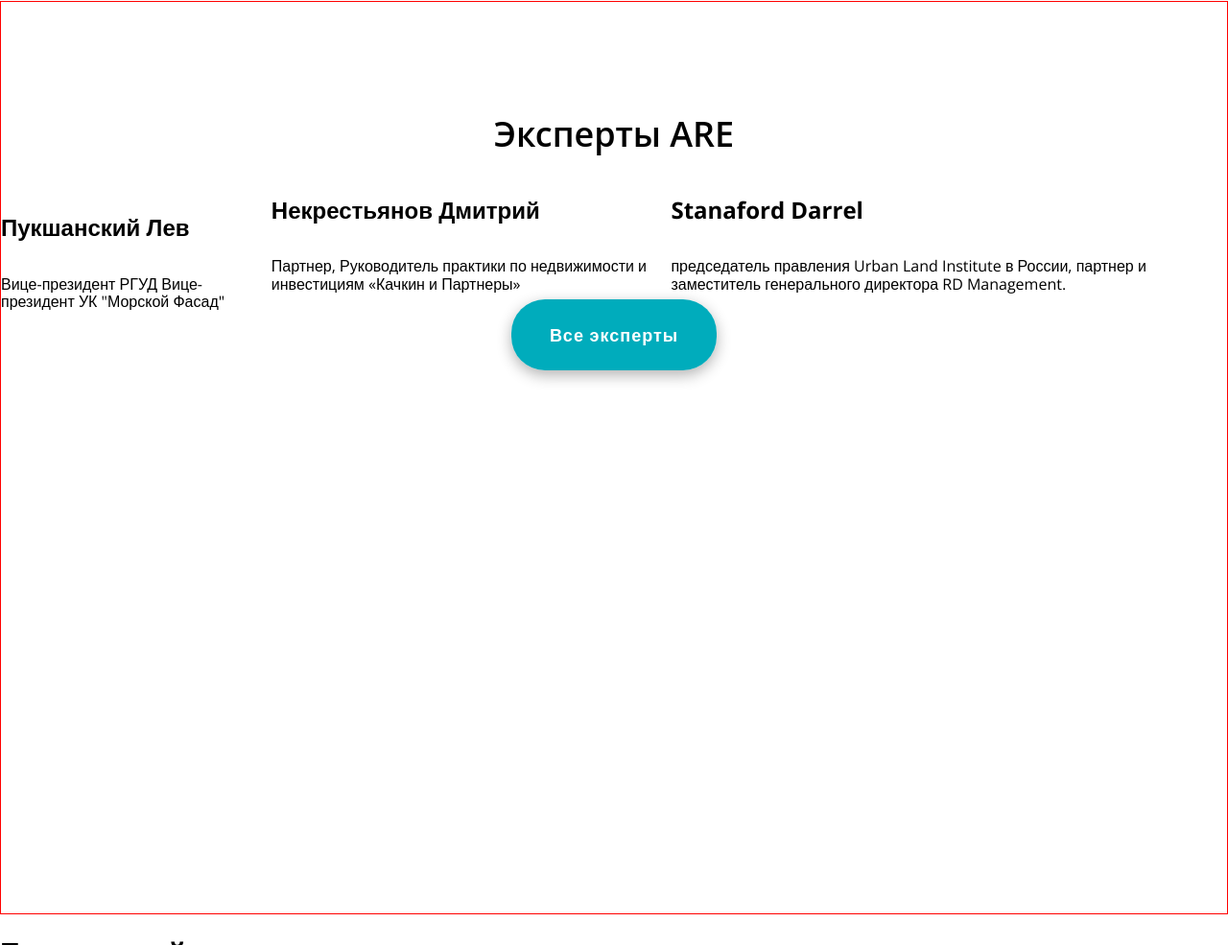
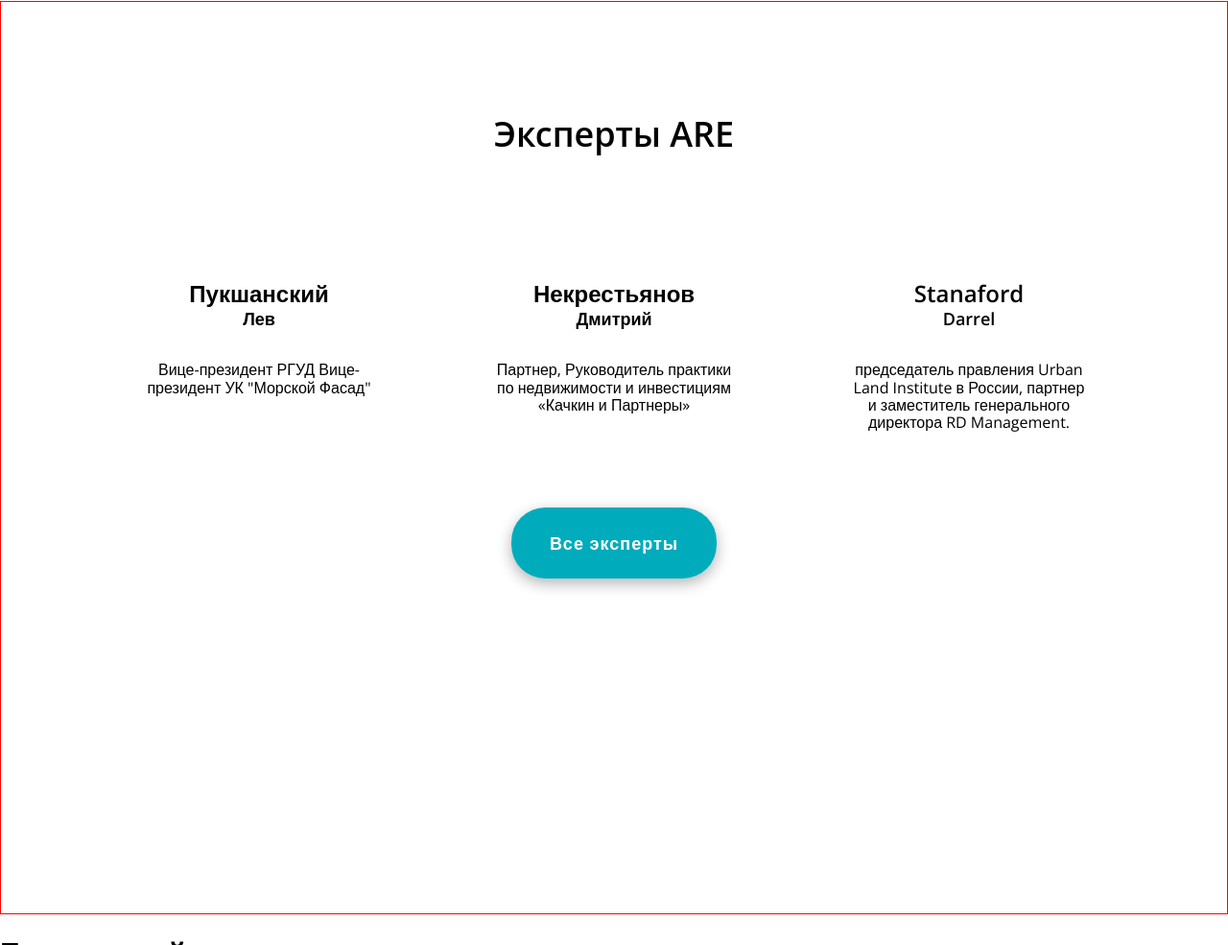
Before and after one commit to m1ndgap/are5, a plain HTML site: page index.html in a window 1280 px wide. Shown: the part 1549-2534 px from the top of the page at 96% size. Drawn offline with nearby package versions, Linux system fonts and the light colour scheme.

Commit message:
i3 work in progress, updating doc

```diff
--- a/index.html
+++ b/index.html
@@ -51,12 +51,12 @@
           </p>
         </div>
         <div>
-          <div class="video"></div>
+          <div class="video"><img src="" alt=""></div>
           <h2><span>Некрестьянов</span> Дмитрий</h2>
           <p>Партнер, Руководитель практики по недвижимости и инвестициям «Качкин и Партнеры»</p>
         </div>
         <div>
-          <div class="video"></div>
+          <div class="video"><img src="" alt=""></div>
           <h2><span>Stanaford</span> Darrel</h2>
           <p>председатель правления Urban Land Institute в России, партнер и заместитель генерального директора RD Management.</p>
         </div>
--- a/styles/index.sass
+++ b/styles/index.sass
@@ -87,3 +87,16 @@
   > div
     display: flex
     flex-direction: column
+    max-width: 250px
+    margin: 75px 120px 90px 0px
+    text-align: center
+    &:first-child
+      margin-left: 120px
+  h2
+    font-size: 18px
+    line-height: 26px
+    font-weight: 550
+    span
+      font-size: 24px
+      display: block
+      font-weight: 600
```
Also changed, not shown: assets/images/gates_400x400.jpg (added), documentation.txt, styles/index.css, styles/index.min.css.
